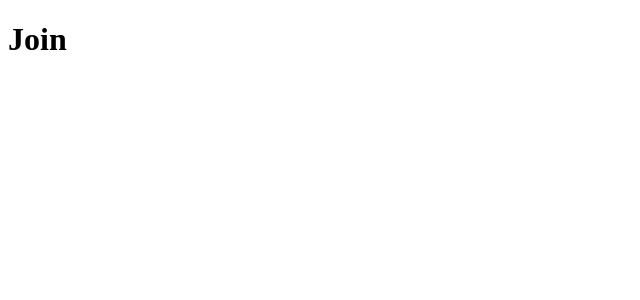
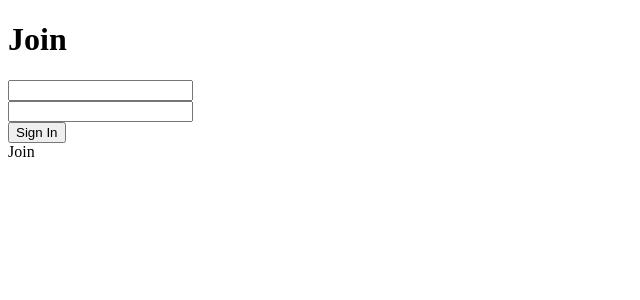
Before and after one commit to jonmah/chat-app, a React (Create React App) app in the folder client/: page / in a window 1280 px wide. Shown: the top 300 px of the page, without its empty margins (0-640 px from the left). Built offline with nearby package versions, Linux system fonts and the light colour scheme.

Commit message:
Building out Join

```diff
--- a/client/package.json
+++ b/client/package.json
@@ -12,7 +12,8 @@
     "react-router-dom": "^5.2.0",
     "react-scripts": "3.4.1",
     "react-scroll-to-bottom": "^3.0.0",
-    "socket.io-client": "^2.3.0"
+    "socket.io-client": "^2.3.0",
+    "styled-components": "^5.1.1"
   },
   "scripts": {
     "start": "react-scripts start",
--- a/client/src/components/Join.js
+++ b/client/src/components/Join.js
@@ -1,5 +1,42 @@
-import React from 'react'
+import React, { useState } from 'react'
+import { Link } from 'react-router-dom'
+import styled from 'styled-components'
 
-const Join = () => <h1>Join</h1>
+const JoinOuterContainer = styled.div``
+const JoinInnerContainer = styled.div``
+
+const Join = () => {
+  const [name, setName] = useState('')
+  const [room, setRoom] = useState('')
+
+  return (
+    <JoinOuterContainer>
+      <JoinInnerContainer>
+        <h1>Join</h1>
+        <div>
+          <input
+            type='text'
+            placeholder=''
+            onChange={e => setName(e.target.value)}
+          />
+        </div>
+        <div>
+          <input
+            type='text'
+            placeholder=''
+            onChange={e => setRoom(e.target.value)}
+          />
+        </div>
+        <Link
+          onClick={e => (!name || !room ? e.preventDefault() : null)}
+          to={`/chat?name=${name}&room=${room}`}
+        >
+          <button type='submit'>Sign In</button>
+        </Link>
+      </JoinInnerContainer>
+      Join
+    </JoinOuterContainer>
+  )
+}
 
 export default Join
```
Also changed, not shown: 2 other files (tests, documents, lock files or other folders).
